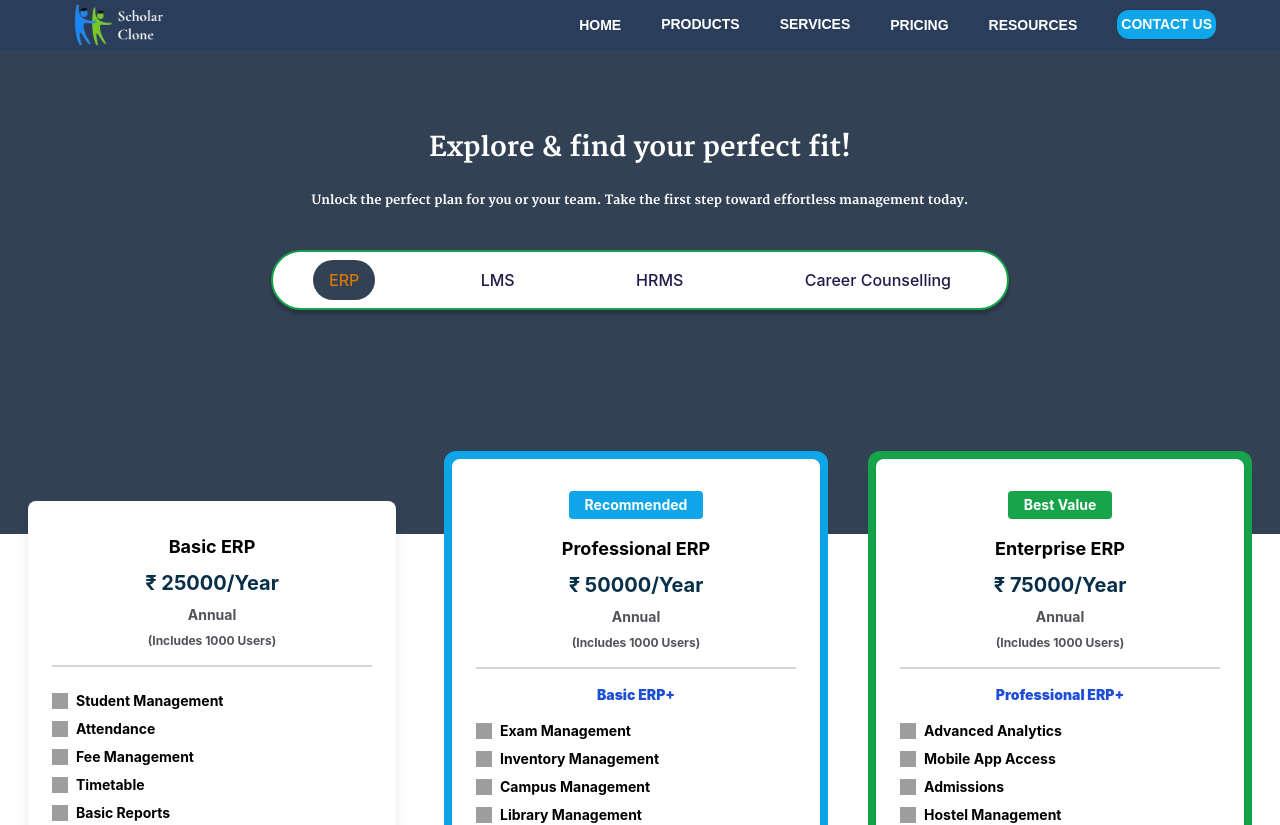
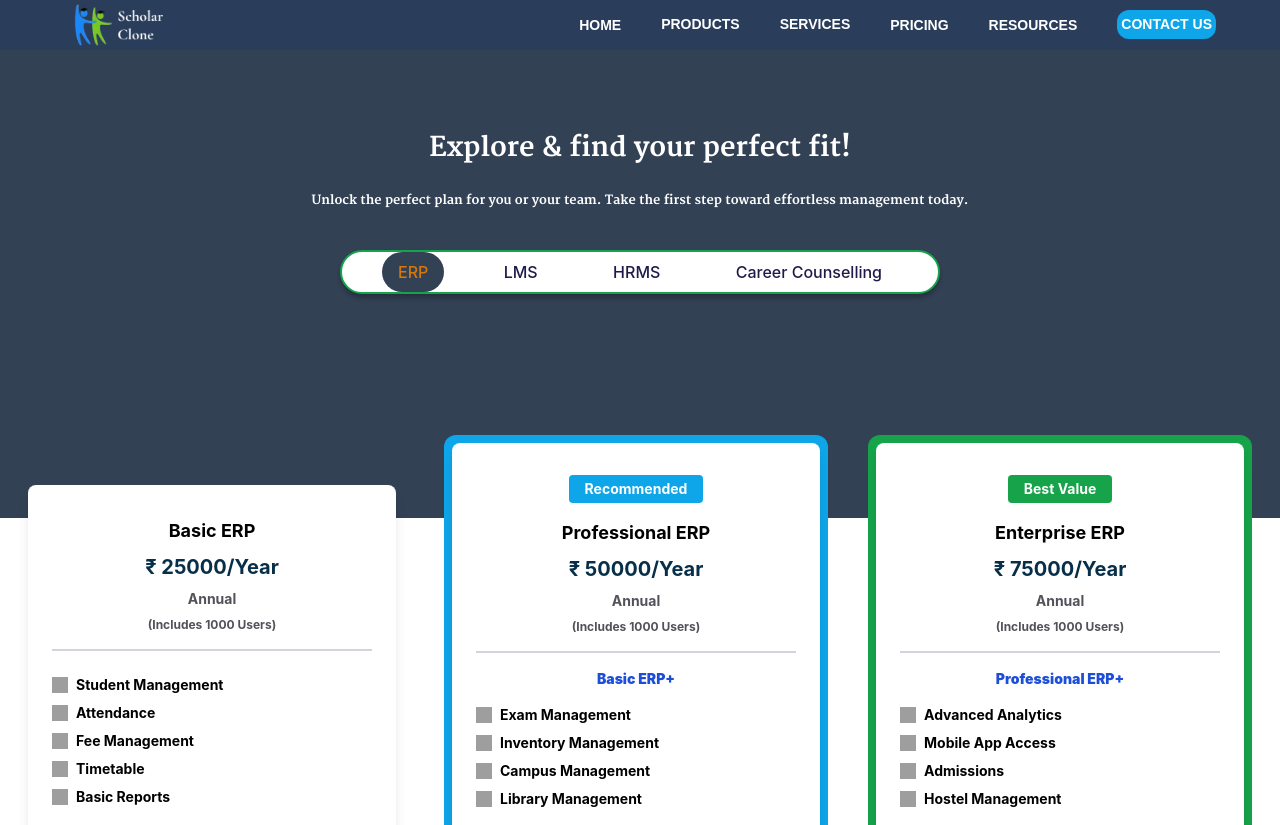
Before and after one commit to AJprSINGH/triz_app, a Next.js app: page /Pricing/PricingSection in a window 1280 px wide. Shown: the top 825 px of the page. Built offline with nearby package versions, Linux system fonts and the light colour scheme; grey boxes are pictures that could not be loaded; a web font is replaced by a local one.

Commit message:
Check 62

```diff
--- a/src/pages/Pricing/PricingSection.jsx
+++ b/src/pages/Pricing/PricingSection.jsx
@@ -351,7 +351,7 @@ function PricingSection() {
             Unlock the perfect plan for you or your team. Take the first step
             toward effortless management today.
           </div>
-          <div className="flex overflow-hidden gap-10 px-10 py-2 mt-10 max-w-full font-inter text-md items-start justify-between font-medium bg-white border-2 border-green-600 border-solid rounded-[30px] shadow-[0px_4px_4px_rgba(0,0,0,0.25)] text-indigo-950 w-[738px] max-md:px-5 max-md:mt-10">
+          <div className="flex overflow-hidden px-10 py-0 mt-10 max-w-full font-inter text-md items-start justify-between font-medium bg-white border-2 border-green-600 border-solid rounded-[30px] shadow-[0px_4px_4px_rgba(0,0,0,0.25)] text-indigo-950 w-[600px] max-md:px-5 max-md:mt-10">
           <button
                 onClick={() => handleButtonClick("ERP")}
                 className={`py-2 px-4 rounded-full ${buttonStyle("ERP")}`}
```
